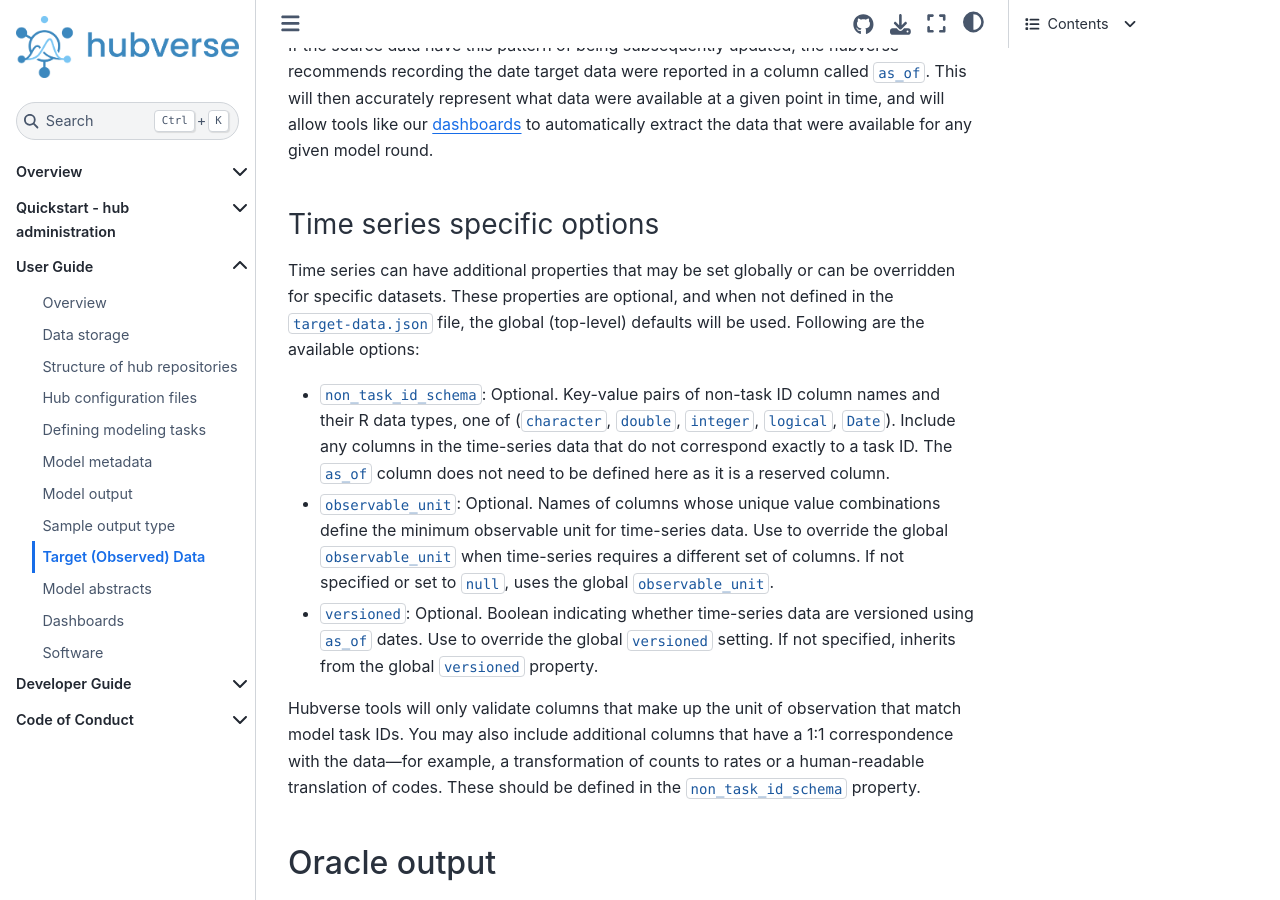
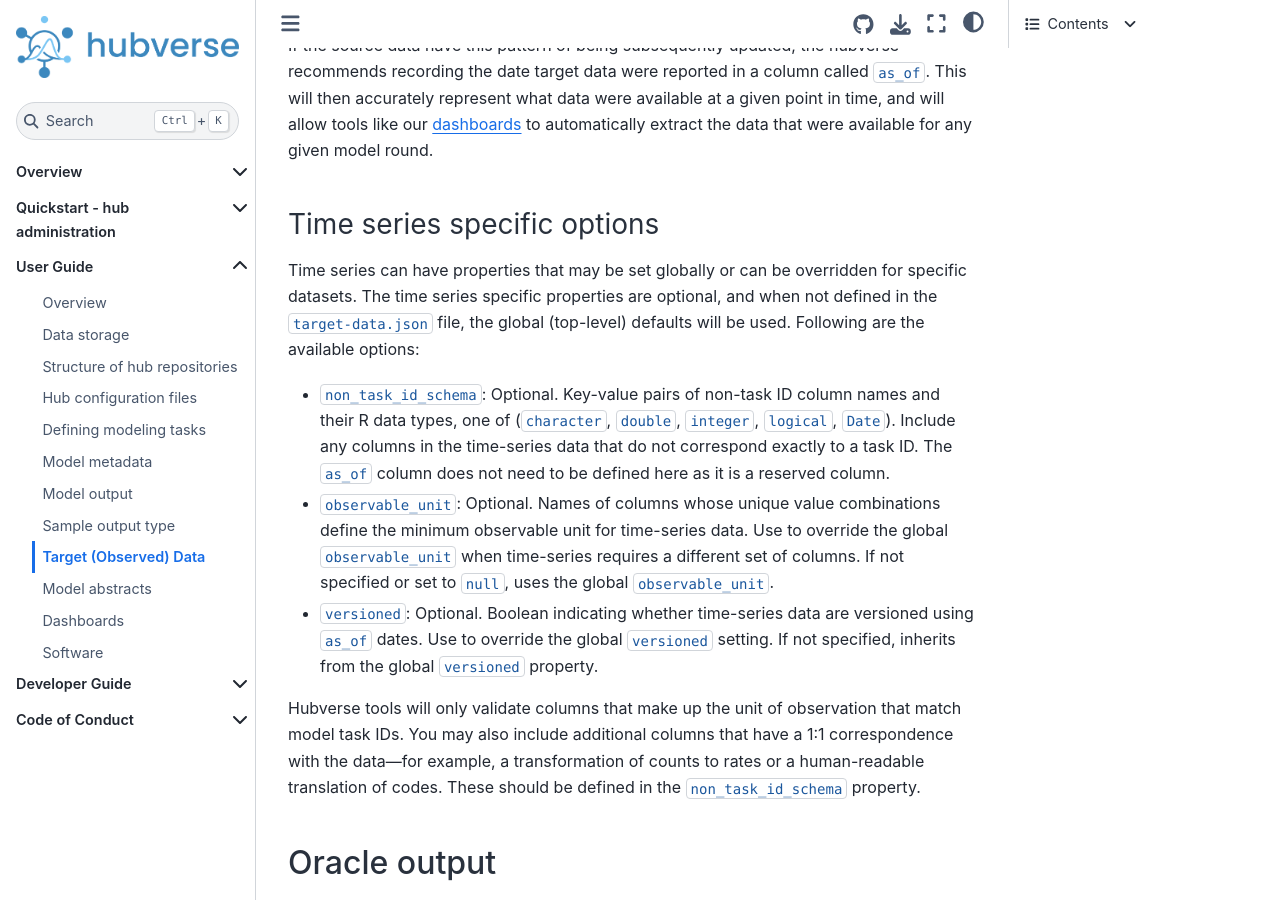
Before and after one commit to hubverse-org/hubDocs, a Sphinx documentation site: the page built from docs/source/user-guide/target-data.md, in a window 1280 px wide and 900 px high, scrolled down 4403 px. Built offline with Sphinx 7.4.7 and the Sphinx Book theme 1.1.4, drawn with Linux system fonts in a browser that asks for light colours; comment, search, counter and statistics services are not loaded.

Commit message:
Update docs/source/user-guide/target-data.md
Co-authored-by: Lucie Contamin <CONTAMIN@pitt.edu>

```diff
--- a/docs/source/user-guide/target-data.md
+++ b/docs/source/user-guide/target-data.md
@@ -168,7 +168,7 @@
 
 ### Time series specific options
 
-Time series can have additional properties that may be set globally or can be overridden for specific datasets. These properties are optional, and when not defined in the `target-data.json` file, the global (top-level) defaults will be used. Following are the available options:
+Time series can have properties that may be set globally or can be overridden for specific datasets. The time series specific properties are optional, and when not defined in the `target-data.json` file, the global (top-level) defaults will be used. Following are the available options:
 
 * `non_task_id_schema`: Optional. Key-value pairs of non-task ID column names and their R data types, one of (`character`, `double`, `integer`, `logical`, `Date`). Include any columns in the time-series data that do not correspond exactly to a task ID. The `as_of` column does not need to be defined here as it is a reserved column.
 
```
